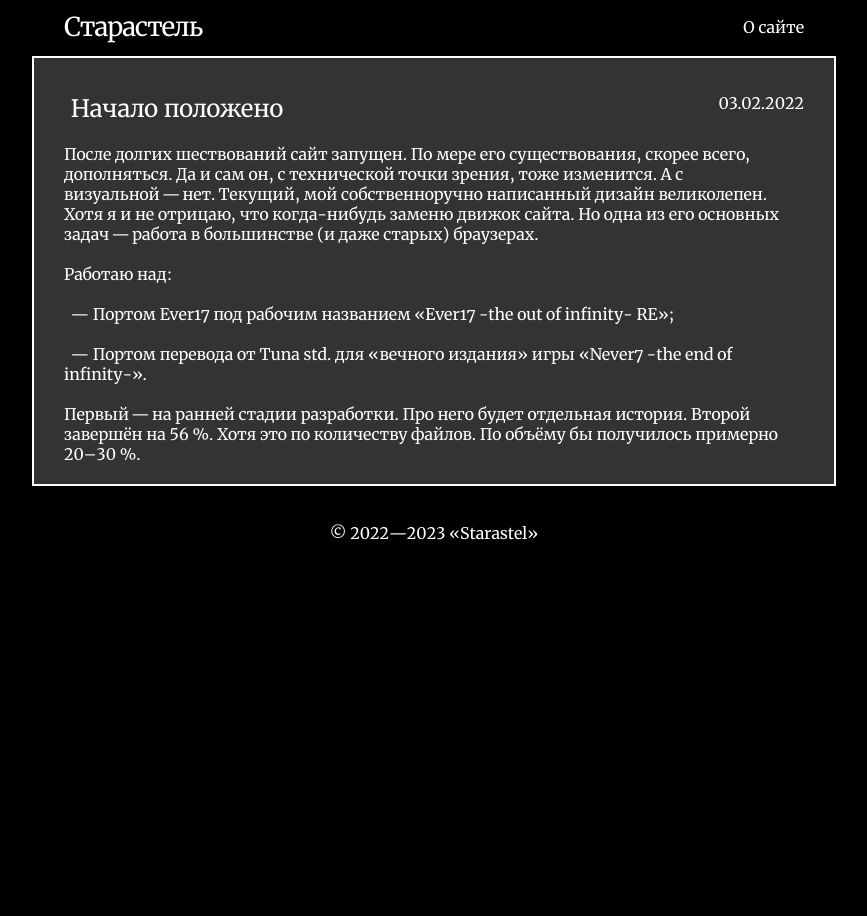
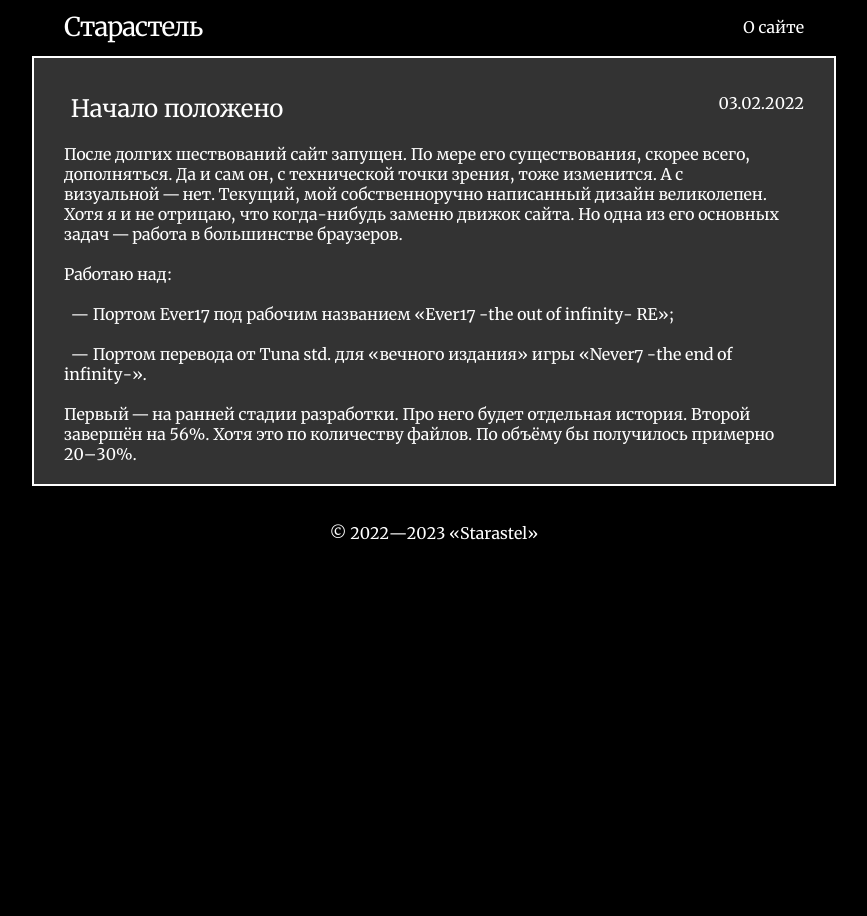
Before and after one commit to Starastel/stStarastel, a Jekyll site: the page built from _posts/2022-02-04-a-new-start.md, in a window 1280 px wide. Shown: the whole page, without its empty margins (206-1073 px from the left). Built offline with Jekyll 4.4.1, drawn with Linux system fonts in a browser that asks for light colours.

Commit message:
Update 2022-02-04-a-new-start.md

```diff
--- a/_posts/2022-02-04-a-new-start.md
+++ b/_posts/2022-02-04-a-new-start.md
@@ -3,7 +3,7 @@ layout: post
 title:  "Начало положено"
 date:   2022-02-04 00:00:00 +0300
 ---
-После долгих шествований сайт запущен. По мере его существования, скорее всего, дополняться. Да и сам он, с технической точки зрения, тоже изменится. А с визуальной — нет. Текущий, мой собственноручно написанный дизайн великолепен. Хотя я и не отрицаю, что когда-нибудь заменю движок сайта. Но одна из его основных задач — работа в большинстве (и даже старых) браузерах.
+После долгих шествований сайт запущен. По мере его существования, скорее всего, дополняться. Да и сам он, с технической точки зрения, тоже изменится. А с визуальной — нет. Текущий, мой собственноручно написанный дизайн великолепен. Хотя я и не отрицаю, что когда-нибудь заменю движок сайта. Но одна из его основных задач — работа в большинстве браузеров.
 
 <!--more-->
 Работаю над:
@@ -12,4 +12,4 @@ date:   2022-02-04 00:00:00 +0300
 - Портом перевода от Tuna std. для «вечного издания» игры «Never7 -the end of infinity-».
 {: .on }
 
-Первый — на ранней стадии разработки. Про него будет отдельная история. Второй завершён на 56 %. Хотя это по количеству файлов. По объёму бы получилось примерно 20–30 %.
+Первый — на ранней стадии разработки. Про него будет отдельная история. Второй завершён на 56%. Хотя это по количеству файлов. По объёму бы получилось примерно 20–30%.
```
